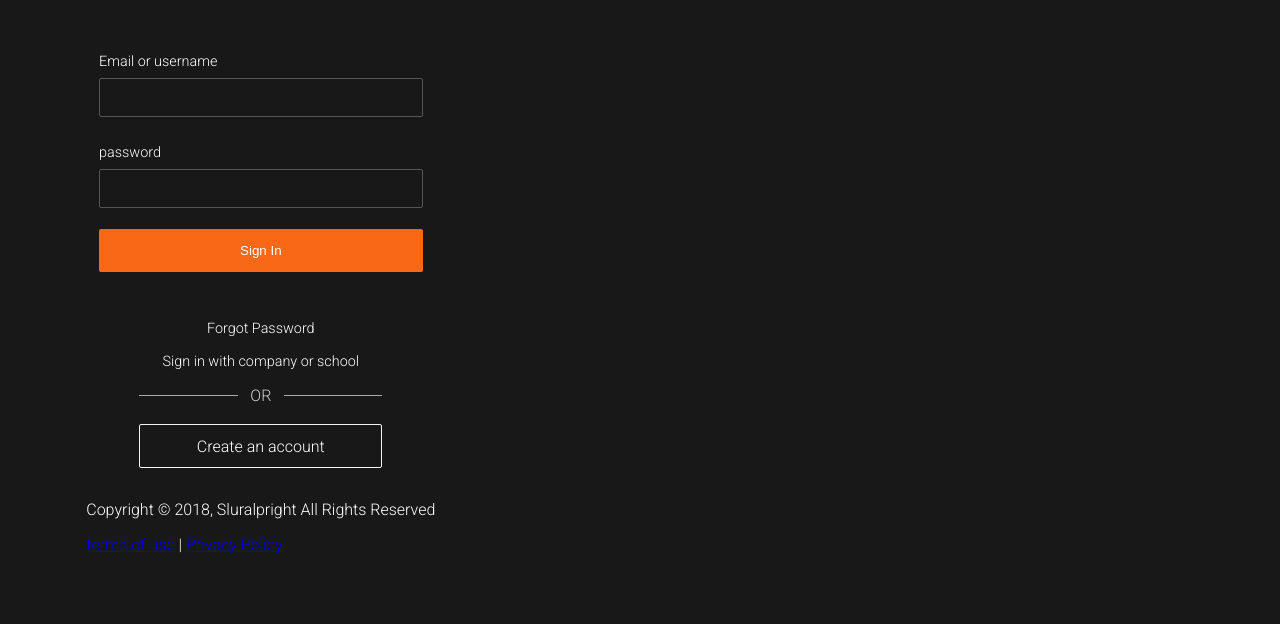
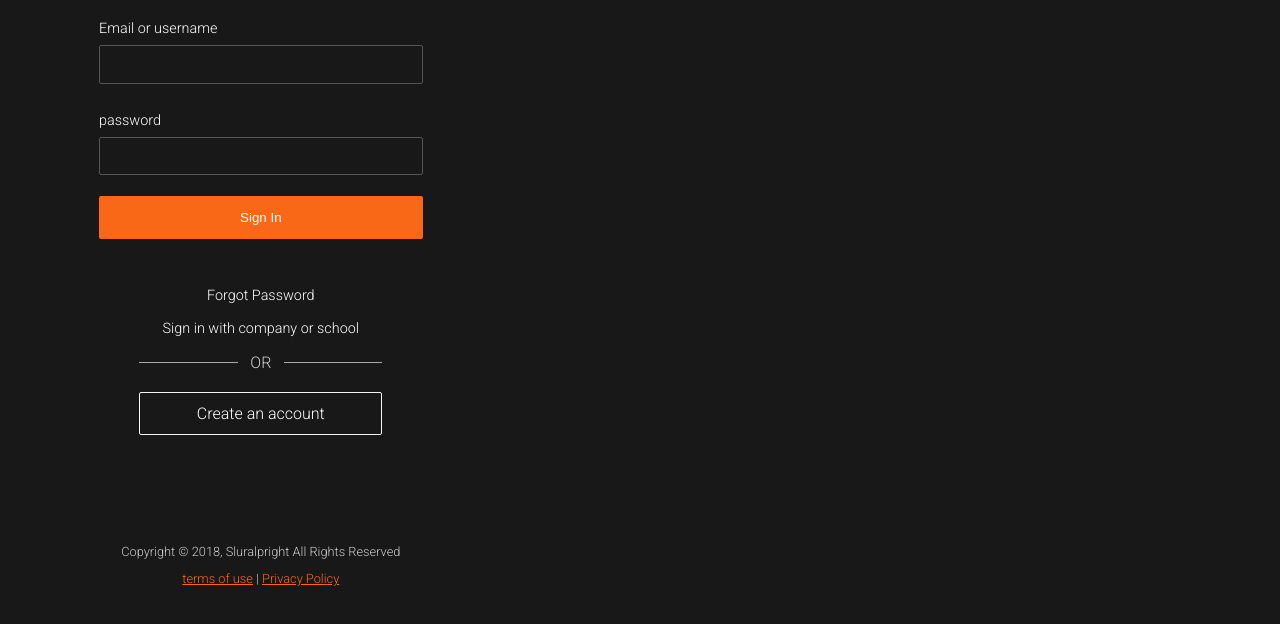
Before and after one commit to Annie-Huang/pluralsight_login_clone, a plain HTML site: page index.html in a window 1280 px wide. Shown: the part 174-798 px from the top of the page. Drawn offline with Linux system fonts and the light colour scheme.

Commit message:
Put footer styling.

```diff
--- a/style.css
+++ b/style.css
@@ -118,6 +118,21 @@ h6 {
     padding: 0 0.8rem;
 }
 
+
+/* Footer */
+#main-footer {
+    color: #ccc;
+    text-align: center;
+    font-size: 0.8rem;
+    max-width: 80%;
+    padding-top: 5rem;
+}
+
+#main-footer a {
+    color: #f96816;
+    text-decoration: underline;
+}
+
 /* Button */
 .primary-btn {
     padding: 0.7rem 1rem;
```
